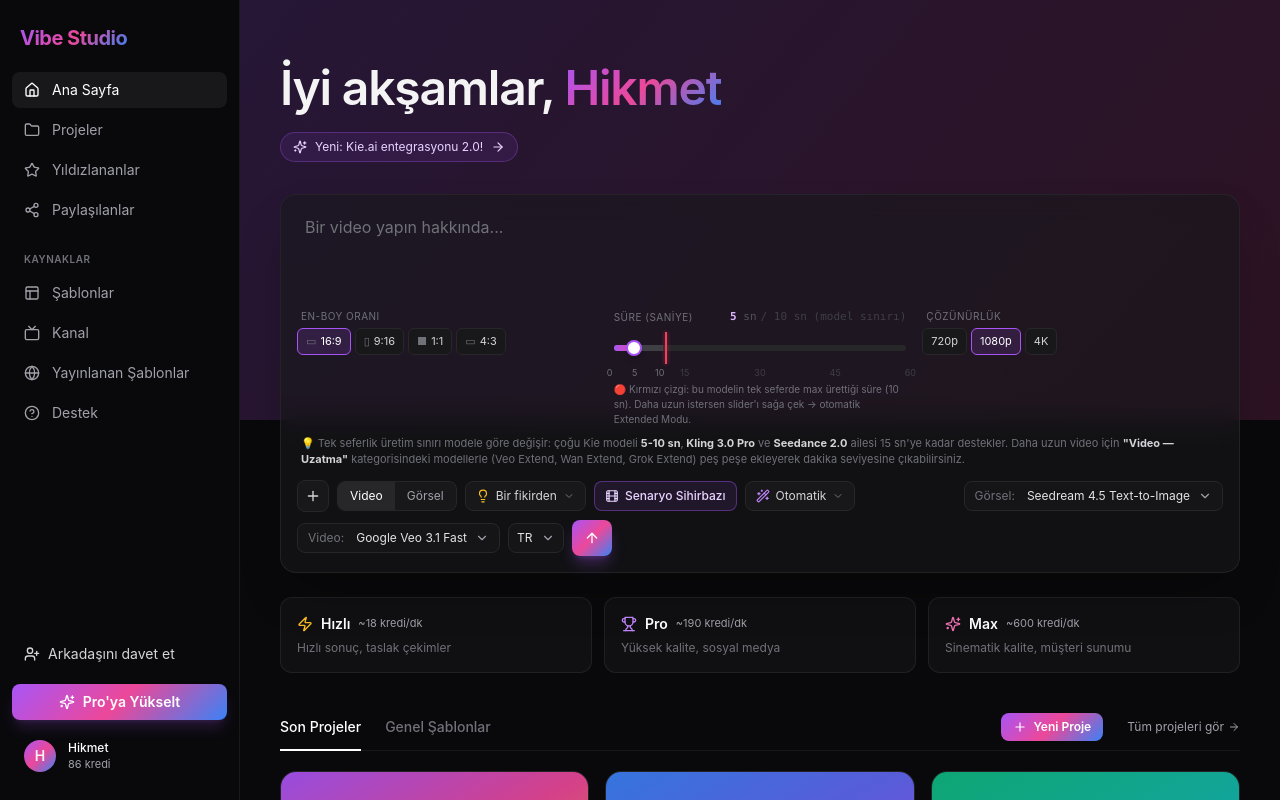
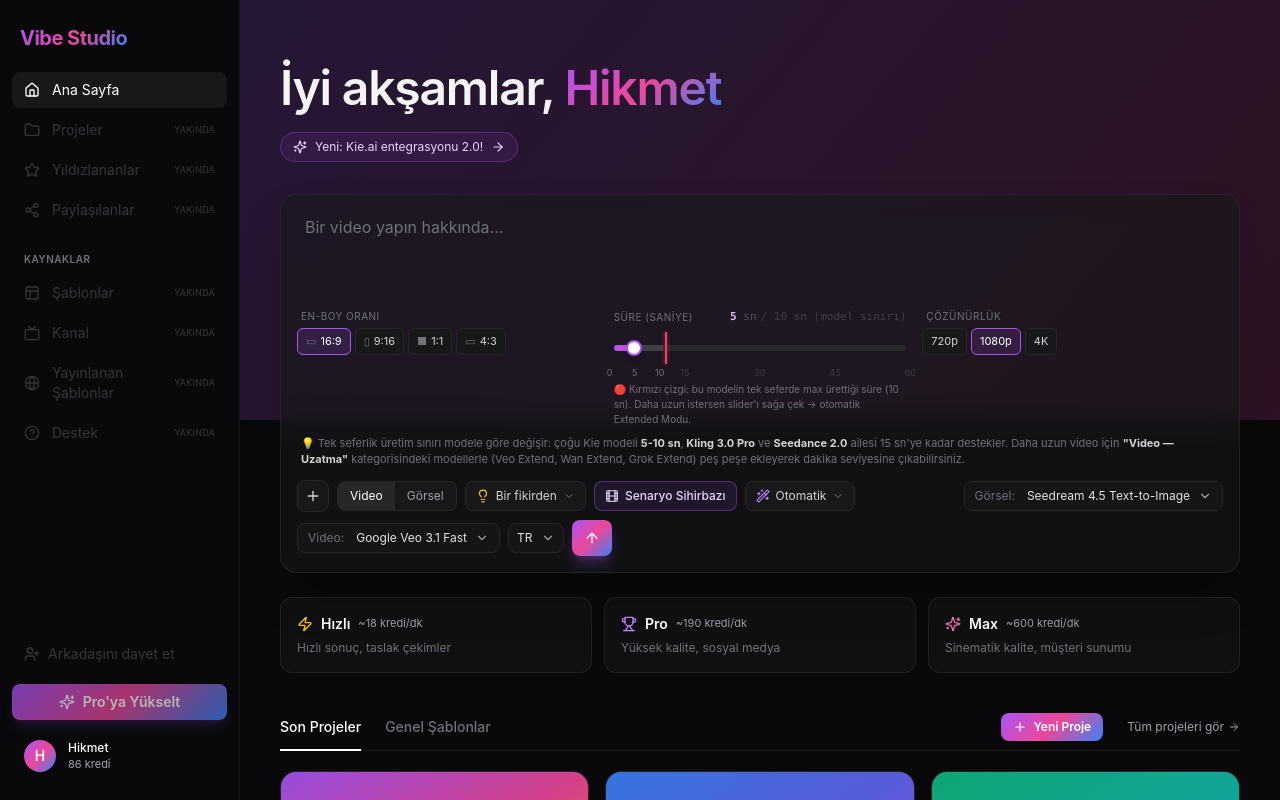
Before and after one commit to hiktan44/videoone, a Next.js app: page / in a window 1280 px wide. Built offline with nearby package versions, Linux system fonts and the light colour scheme.

Commit message:
UX fix: sidebar placeholders marked, GenerationPanel adds 'Open in Editor' button

```diff
--- a/components/GenerationPanel.tsx
+++ b/components/GenerationPanel.tsx
@@ -1,10 +1,13 @@
 "use client";
 
 import { useState } from "react";
-import { Loader2, CheckCircle2, XCircle, ChevronDown, ChevronUp, Sparkles } from "lucide-react";
+import { useRouter } from "next/navigation";
+import { Loader2, CheckCircle2, XCircle, ChevronDown, ChevronUp, Sparkles, ExternalLink, FilmIcon } from "lucide-react";
 import clsx from "clsx";
 import { useStore, type GenerationJob } from "@/lib/store";
 import { JobPollingSubscriber } from "./JobPollingSubscriber";
+import { makeSampleProject, type TimelineClip } from "@/lib/mocks";
+import { upsertProject } from "@/lib/persistence";
 
 function kindLabel(kind: GenerationJob["kind"]): string {
   if (kind === "video") return "Video";
@@ -36,7 +39,26 @@
 
 export function GenerationPanel() {
   const jobs = useStore((s) => s.jobs);
+  const router = useRouter();
   const [collapsed, setCollapsed] = useState(false);
+
+  const openInEditor = (job: GenerationJob) => {
+    if (!job.resultUrl) return;
+    // Yeni proje olustur, uretilen sonucu timeline'a klip olarak ekle
+    const project = makeSampleProject(job.prompt.slice(0, 40) || "Yeni Üretim");
+    const clip: TimelineClip = {
+      id: `clip-${Date.now()}`,
+      trackId: "video",
+      label: job.prompt.slice(0, 24) || "Üretilen klip",
+      startTime: 0,
+      duration: 5,
+      sourceUrl: job.resultUrl,
+      gradient: "from-purple-500 to-pink-500",
+    };
+    project.clips = [clip];
+    upsertProject(project);
+    router.push(`/editor/${project.id}`);
+  };
 
   // İzlenen aktif job'lar için polling — panel mount olduğu sürece çalışır.
   const pollingJobs = jobs.filter(
@@ -64,6 +86,7 @@
         <button
           type="button"
           onClick={() => setCollapsed((c) => !c)}
+          title={collapsed ? "Paneli aç" : "Paneli daralt (silmez)"}
           className="w-full flex items-center justify-between px-3 py-2 border-b border-zinc-900 hover:bg-zinc-900/60 transition-colors"
         >
           <div className="flex items-center gap-2">
@@ -115,14 +138,25 @@
                     </div>
                   )}
                   {job.status === "succeeded" && job.resultUrl && (
+                    <div className="mt-1 flex items-center gap-2">
+                      <button
+                        type="button"
+                        onClick={() => openInEditor(job)}
+                        className="inline-flex items-center gap-1 text-[11px] font-semibold text-white bg-gradient-vibe rounded px-2 py-0.5 hover:opacity-90"
+                      >
+                        <FilmIcon className="h-3 w-3" />
+                        Editörde Aç
+                      </button>
                       <a
                         href={job.resultUrl}
                         target="_blank"
                         rel="noreferrer"
-                      className="mt-0.5 text-[11px] text-purple-300 hover:text-purple-200 truncate block"
+                        className="inline-flex items-center gap-1 text-[11px] text-purple-300 hover:text-purple-200"
                       >
-                      Sonucu aç →
+                        <ExternalLink className="h-3 w-3" />
+                        Aç
                       </a>
+                    </div>
                   )}
                 </div>
               </li>
--- a/components/Sidebar.tsx
+++ b/components/Sidebar.tsx
@@ -15,19 +15,63 @@
 } from "lucide-react";
 import clsx from "clsx";
 
-const mainItems = [
+type NavItem = {
+  icon: typeof Home;
+  label: string;
+  href?: string;
+  disabled?: boolean;
+};
+
+const mainItems: NavItem[] = [
   { icon: Home, label: "Ana Sayfa", href: "/" },
-  { icon: Folder, label: "Projeler", href: "/" },
-  { icon: Star, label: "Yıldızlananlar", href: "/" },
-  { icon: Share2, label: "Paylaşılanlar", href: "/" },
+  { icon: Folder, label: "Projeler", disabled: true },
+  { icon: Star, label: "Yıldızlananlar", disabled: true },
+  { icon: Share2, label: "Paylaşılanlar", disabled: true },
 ];
 
-const resourceItems = [
-  { icon: Layout, label: "Şablonlar", href: "/" },
-  { icon: Tv, label: "Kanal", href: "/" },
-  { icon: Globe, label: "Yayınlanan Şablonlar", href: "/" },
-  { icon: HelpCircle, label: "Destek", href: "/" },
+const resourceItems: NavItem[] = [
+  { icon: Layout, label: "Şablonlar", disabled: true },
+  { icon: Tv, label: "Kanal", disabled: true },
+  { icon: Globe, label: "Yayınlanan Şablonlar", disabled: true },
+  { icon: HelpCircle, label: "Destek", disabled: true },
 ];
+
+function NavRow({ item, active }: { item: NavItem; active?: boolean }) {
+  const base = "flex items-center gap-3 rounded-lg px-3 py-2 text-sm w-full";
+  if (item.disabled) {
+    return (
+      <button
+        type="button"
+        title="Yakında"
+        disabled
+        className={clsx(
+          base,
+          "text-zinc-600 cursor-not-allowed opacity-60 hover:bg-transparent"
+        )}
+      >
+        <item.icon className="h-4 w-4" />
+        <span className="flex-1 text-left">{item.label}</span>
+        <span className="text-[9px] uppercase tracking-wide text-zinc-600">
+          yakında
+        </span>
+      </button>
+    );
+  }
+  return (
+    <Link
+      href={item.href || "/"}
+      className={clsx(
+        base,
+        active
+          ? "bg-zinc-900 text-white"
+          : "text-zinc-400 hover:text-white hover:bg-zinc-900/60"
+      )}
+    >
+      <item.icon className="h-4 w-4" />
+      {item.label}
+    </Link>
+  );
+}
 
 export function Sidebar() {
   return (
@@ -42,18 +86,7 @@
         <ul className="space-y-1">
           {mainItems.map((it, i) => (
             <li key={it.label + i}>
-              <Link
-                href={it.href}
-                className={clsx(
-                  "flex items-center gap-3 rounded-lg px-3 py-2 text-sm",
-                  i === 0
-                    ? "bg-zinc-900 text-white"
-                    : "text-zinc-400 hover:text-white hover:bg-zinc-900/60"
-                )}
-              >
-                <it.icon className="h-4 w-4" />
-                {it.label}
-              </Link>
+              <NavRow item={it} active={i === 0} />
             </li>
           ))}
         </ul>
@@ -64,25 +97,29 @@
         <ul className="mt-2 space-y-1">
           {resourceItems.map((it) => (
             <li key={it.label}>
-              <Link
-                href={it.href}
-                className="flex items-center gap-3 rounded-lg px-3 py-2 text-sm text-zinc-400 hover:text-white hover:bg-zinc-900/60"
-              >
-                <it.icon className="h-4 w-4" />
-                {it.label}
-              </Link>
+              <NavRow item={it} />
             </li>
           ))}
         </ul>
       </nav>
 
       <div className="px-3 pb-5 space-y-3">
-        <button className="w-full flex items-center gap-2 rounded-lg px-3 py-2 text-sm text-zinc-300 hover:text-white hover:bg-zinc-900/60">
+        <button
+          type="button"
+          title="Yakında"
+          disabled
+          className="w-full flex items-center gap-2 rounded-lg px-3 py-2 text-sm text-zinc-600 opacity-60 cursor-not-allowed"
+        >
           <UserPlus className="h-4 w-4" />
           Arkadaşını davet et
         </button>
 
-        <button className="w-full flex items-center justify-center gap-2 rounded-lg px-3 py-2 text-sm font-semibold text-white bg-gradient-vibe shadow-lg shadow-purple-500/20">
+        <button
+          type="button"
+          title="Yakında"
+          disabled
+          className="w-full flex items-center justify-center gap-2 rounded-lg px-3 py-2 text-sm font-semibold text-white bg-gradient-vibe shadow-lg shadow-purple-500/20 opacity-70 cursor-not-allowed"
+        >
           <Sparkles className="h-4 w-4" />
           Pro&apos;ya Yükselt
         </button>
```
Lines whose indentation alone changed are shown as unchanged.
